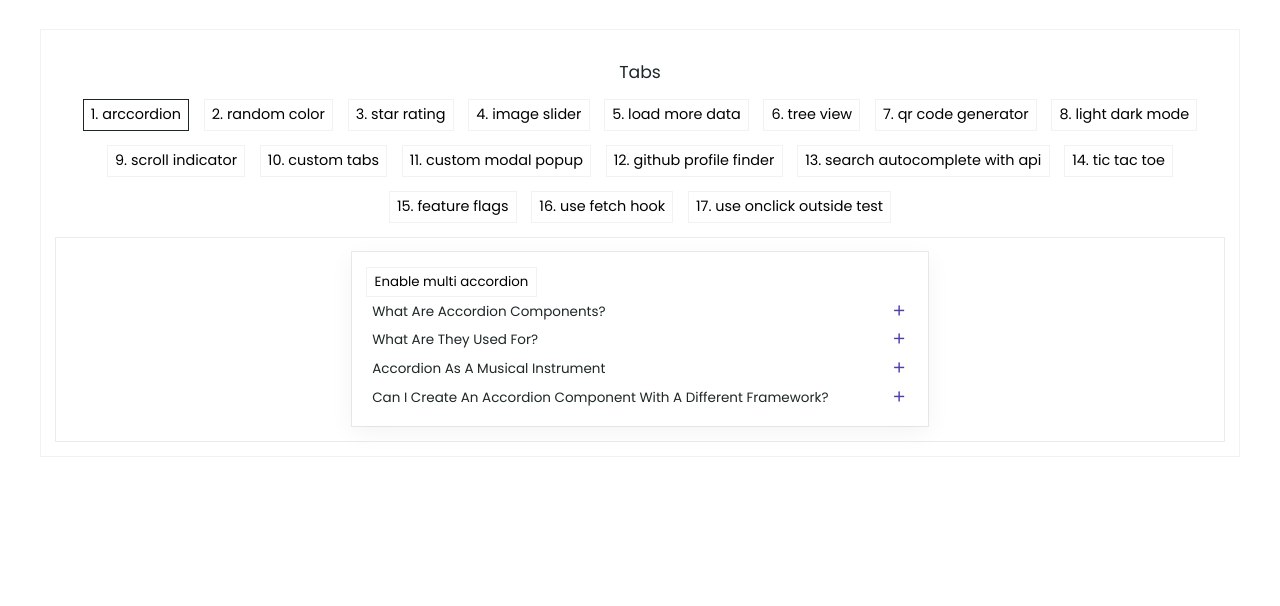
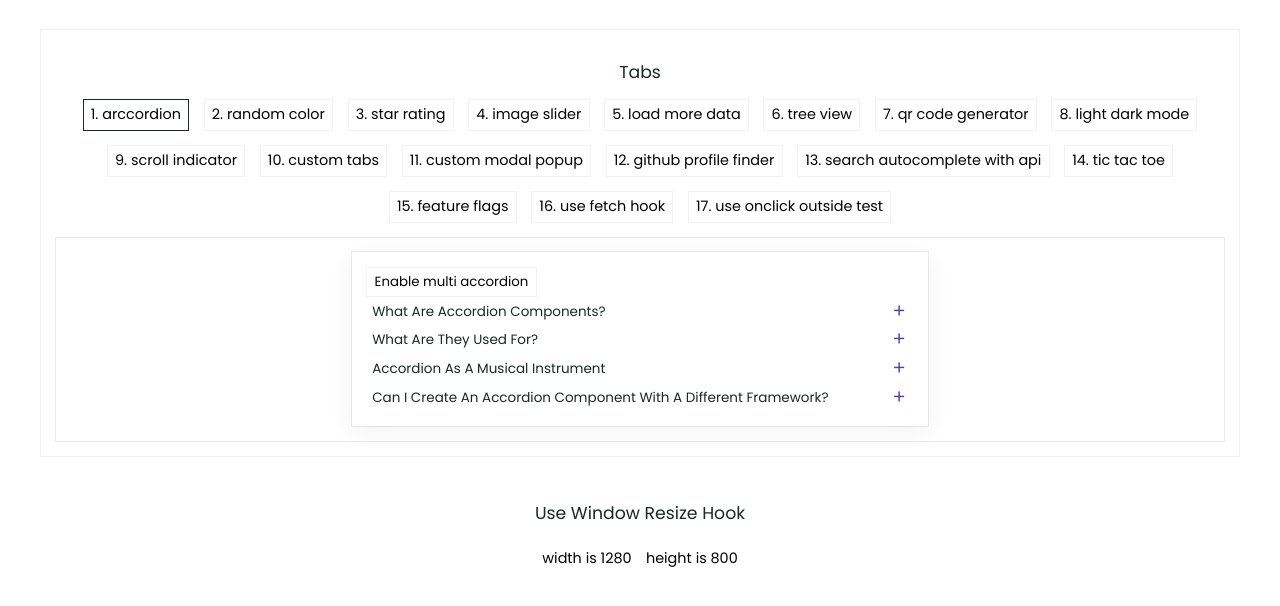
Before and after one commit to mrvin100/Build-25-React-Projects, a React (Vite) app: page / in a window 1280 px wide. Shown: the top 606 px of the page. Built offline with nearby package versions, Linux system fonts and the light colour scheme.

Commit message:
add window resize project to repository

```diff
--- a/src/App.jsx
+++ b/src/App.jsx
@@ -18,6 +18,7 @@
 import FeatureFlagsGlobalState from "./components/feature-flag/context";
 import UseFetchHookTest from "./components/use-fetch/test";
 import UseOnclickOutsideTest from "./components/use-outside-click/test";
+import UseWindowResizeTest from "./components/use-window-resize/test";
 
 function App() {
   const tabs = [
@@ -132,6 +133,7 @@
       </FeatureFlagsGlobalState>
       <UseFetchHookTest />
       <UseOnclickOutsideTest />*/}
+      <UseWindowResizeTest />
     </>
   );
 }
--- /dev/null
+++ b/src/components/use-window-resize/index.jsx
@@ -0,0 +1,24 @@
+import { useLayoutEffect, useState } from "react";
+
+export default function useWindowResize() {
+  const [windowSize, setWindowSize] = useState({
+    width: 0,
+    height: 0,
+  });
+
+  const handleResize = () => {
+    setWindowSize({
+      width: window.innerWidth,
+      height: window.innerHeight,
+    });
+  };
+
+  useLayoutEffect(() => {
+    handleResize();
+    window.addEventListener("resize", handleResize);
+    return () => {
+      window.removeEventListener("resize", handleResize);
+    };
+  }, []);
+  return windowSize;
+}
--- /dev/null
+++ b/src/components/use-window-resize/test.jsx
@@ -0,0 +1,13 @@
+import useWindowResize from ".";
+
+export default function UseWindowResizeTest() {
+  const windowSize = useWindowResize();
+  const { width, height } = windowSize;
+  return (
+    <section className="window_resize container">
+      <h2 className="heading">use Window resize hook</h2>
+      <span>width is {width}</span>
+      <span>height is {height}</span>
+    </section>
+  );
+}
--- a/src/css/styles.css
+++ b/src/css/styles.css
@@ -587,3 +587,12 @@
   border: var(--border0);
   text-align: center;
 }
+
+/* window_resize section starts */
+.window_resize {
+  text-align: center;
+  span {
+    display: inline-block;
+    margin: 0.5rem;
+  }
+}
```
